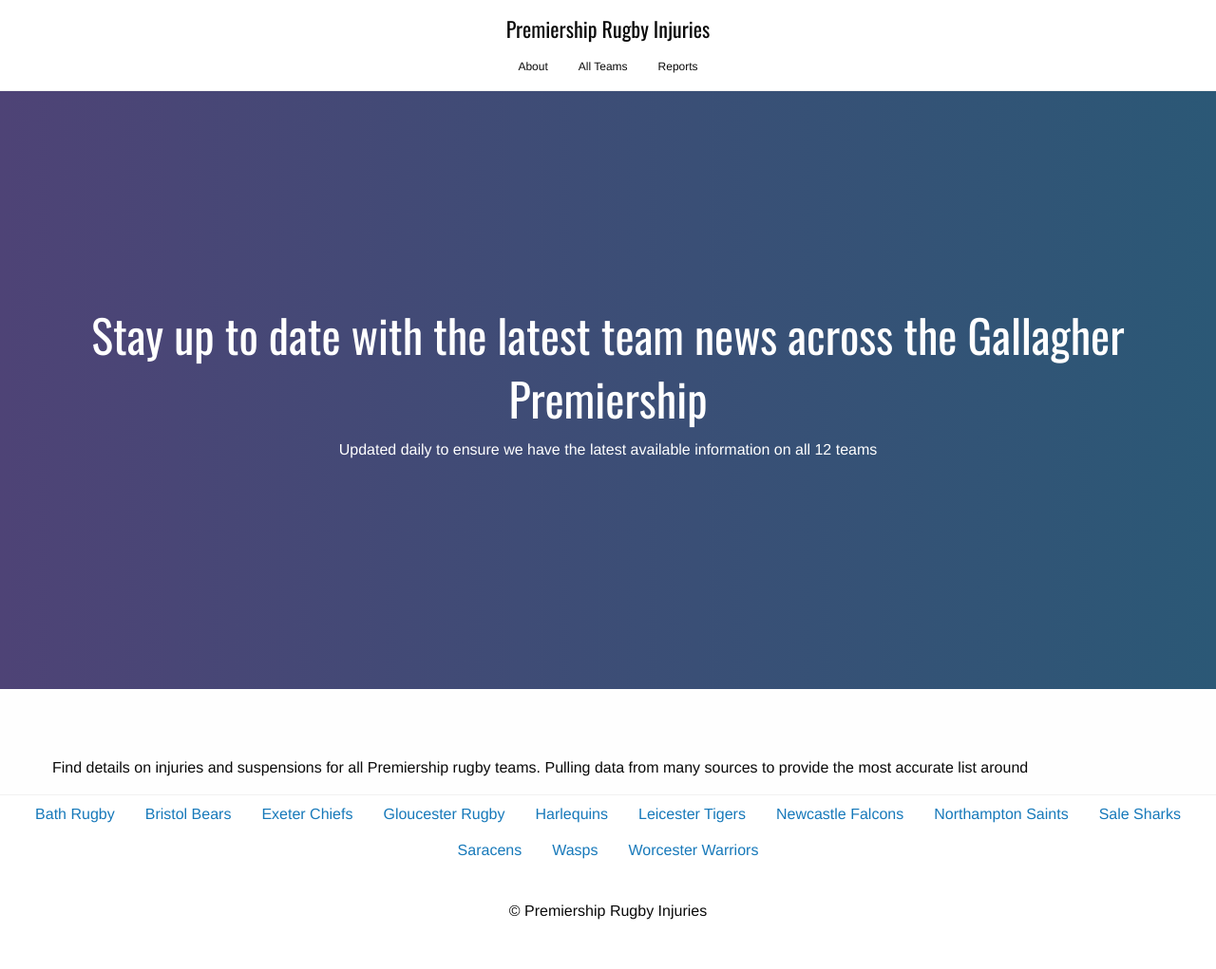
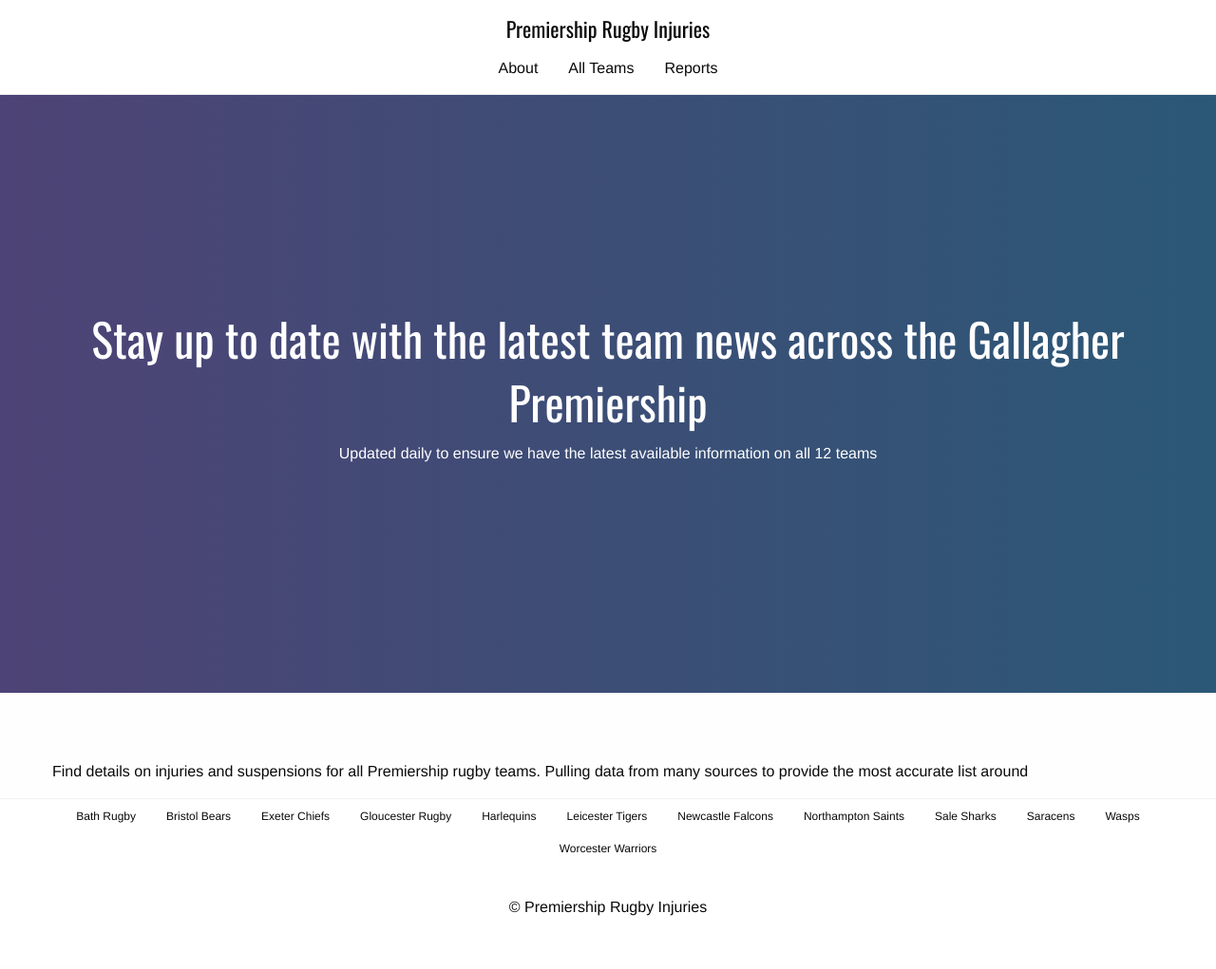
Before and after one commit to krussll/rugbyinjuries, a Jekyll site: the page built from index.html, in a window 1280 px wide. Shown: the whole page at 95% size. Built offline with Jekyll 4.4.1, drawn with Linux system fonts in a browser that asks for light colours.

Commit message:
Update app.scss

```diff
--- a/css/app.scss
+++ b/css/app.scss
@@ -33,8 +33,12 @@
     box-shadow: 0 7px 0 #cacaca, 0 14px 0 #cacaca;
 }
 
-.top-bar .menu.sub-menu {
+footer {
+  ul.sub-menu {
+    a {
+      color: #0a0a0a;
       font-size: 12px;
+    }
   }
 
   .footer-nav {
@@ -51,6 +55,7 @@
       width: 100%;
       -ms-flex-pack: center;
       justify-content: center;
+  }
 }
 
 .hero-section {
```
Lines whose indentation alone changed are shown as unchanged.
